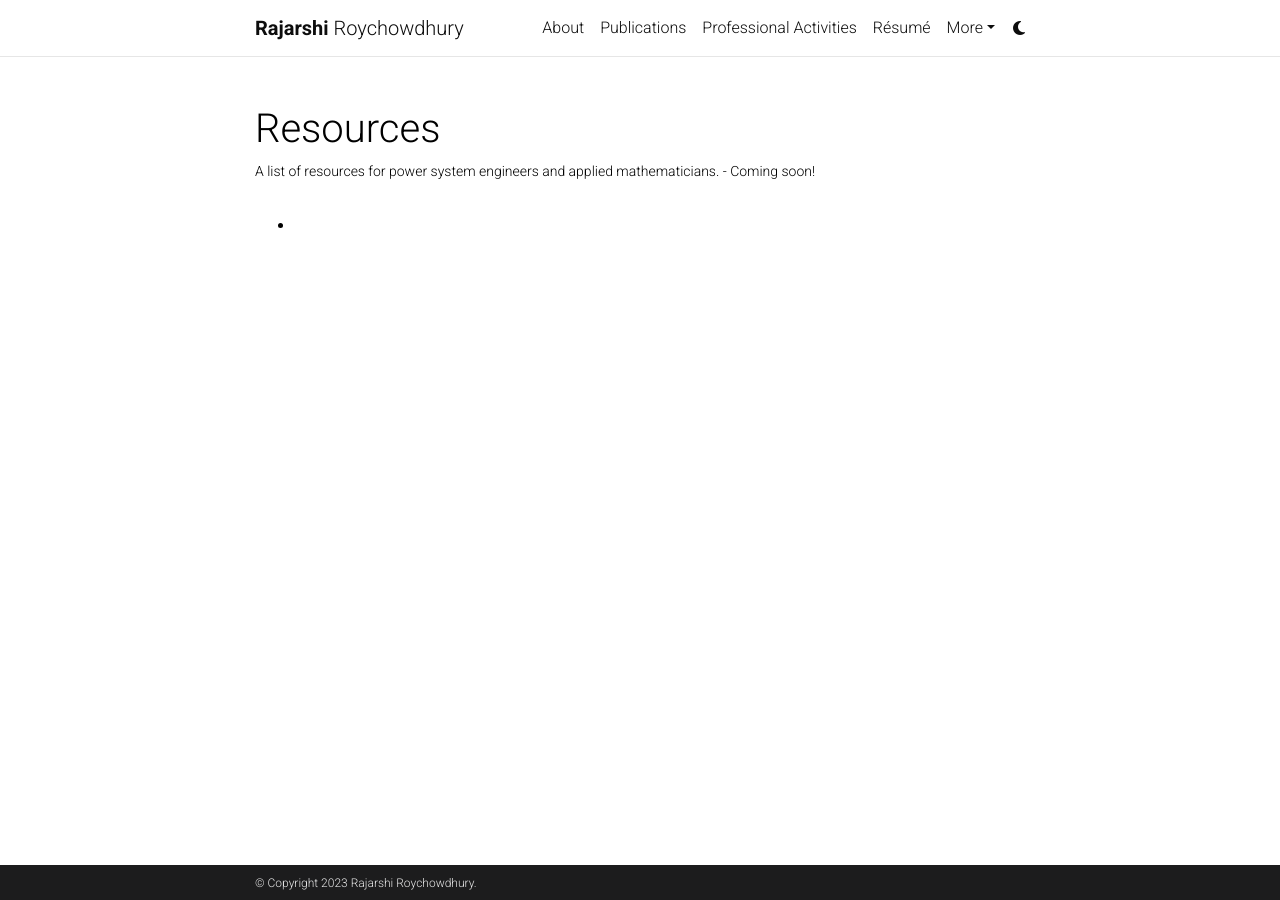
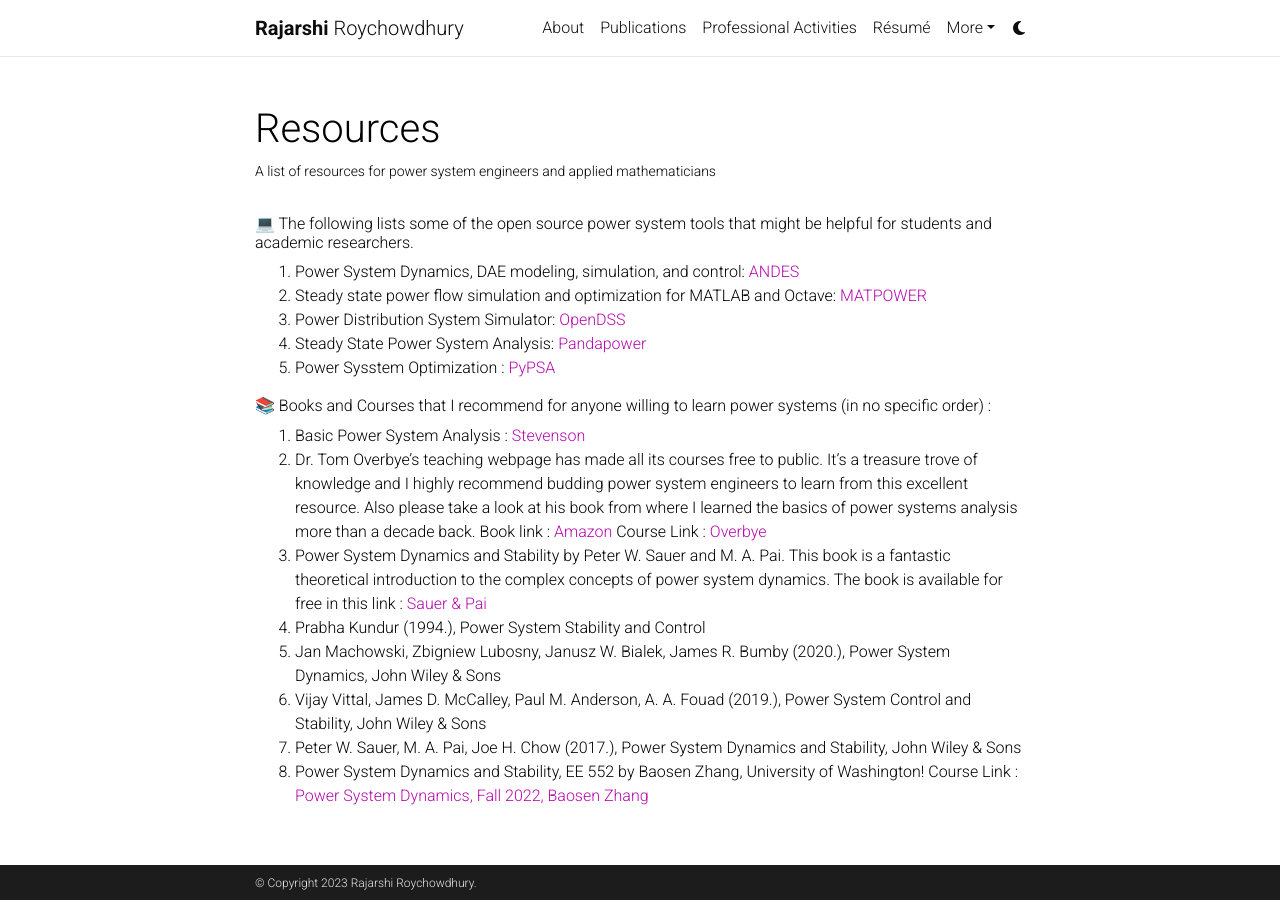
Before and after one commit to rajarshiroychowdhury/rajarshiroychowdhury.github.io, a Jekyll site: the page built from _pages/resources.md, in a window 1280 px wide. Built offline with Jekyll 4.4.1, drawn with Linux system fonts in a browser that asks for light colours; emoji names are drawn with the system emoji font; comment, search, counter and statistics services are not loaded; a style sheet for code colours, icons or effects is not loaded.

Commit message:
resources added

```diff
--- a/_pages/resources.md
+++ b/_pages/resources.md
@@ -2,12 +2,27 @@
 layout: page
 permalink: /resources/
 title: Resources
-description: A list of resources for power system engineers and applied mathematicians. - Coming soon!
+description: A list of resources for power system engineers and applied mathematicians
 nav: false
 nav_order: 4
 ---
+###### :computer: The following lists some of the open source power system tools that might be helpful for students and academic researchers.
 
-<ul>
-  <li></li>
+1. Power System Dynamics, DAE modeling, simulation, and control: [ANDES](https://github.com/curent/andes)
+2. Steady state power flow simulation and optimization for MATLAB and Octave: [MATPOWER](https://github.com/MATPOWER/matpower)
+3. Power Distribution System Simulator: [OpenDSS](https://sourceforge.net/projects/electricdss/)
+4. Steady State Power System Analysis: [Pandapower](https://github.com/e2nIEE/pandapower)
+5. Power Sysstem Optimization : [PyPSA](https://github.com/PyPSA/PyPSA)
 
-</ul>
+###### :books: Books and Courses that I recommend for anyone willing to learn power systems (in no specific order) :
+
+1. Basic Power System Analysis : [Stevenson](https://www.amazon.com/Analysis-Grainger-Professor-Electrical-Engineering/dp/0070612935)
+2. Dr. Tom Overbye's teaching webpage has made all its courses free to public. It's a treasure trove of knowledge and I highly recommend budding power system engineers to learn from this excellent resource. Also please take a look at his book from where I learned the basics of power systems analysis more than a decade back.
+Book link : [Amazon](https://www.amazon.com/Power-System-Analysis-Design-SI/dp/035767619X/ref=sr_1_3?qid=1688870893&refinements=p_27%3AThomas+Overbye&s=books&sr=1-3)
+Course Link : [Overbye](https://overbye.engr.tamu.edu/course-2/)
+3. Power System Dynamics and Stability by Peter W. Sauer and M. A. Pai. This book is a fantastic theoretical introduction to the complex concepts of power system dynamics. The book is available for free in this link : [Sauer & Pai](https://courses.physics.illinois.edu/ece576/sp2018/Sauer%20and%20Pai%20book%20-%20Jan%202007.pdf)
+4. Prabha Kundur (1994.), Power System Stability and Control
+5. Jan Machowski, Zbigniew Lubosny, Janusz W. Bialek, James R. Bumby (2020.), Power System Dynamics, John Wiley & Sons
+6. Vijay Vittal, James D. McCalley, Paul M. Anderson, A. A. Fouad (2019.), Power System Control and Stability, John Wiley & Sons
+7. Peter W. Sauer, M. A. Pai, Joe H. Chow (2017.), Power System Dynamics and Stability, John Wiley & Sons
+8. Power System Dynamics and Stability, EE 552 by Baosen Zhang, University of Washington! Course Link : [Power System Dynamics, Fall 2022, Baosen Zhang](https://zhangbaosen.github.io/teaching/EE552)
```
Also changed, not shown: _pages/resources.html (added, +68 -0 lines).
